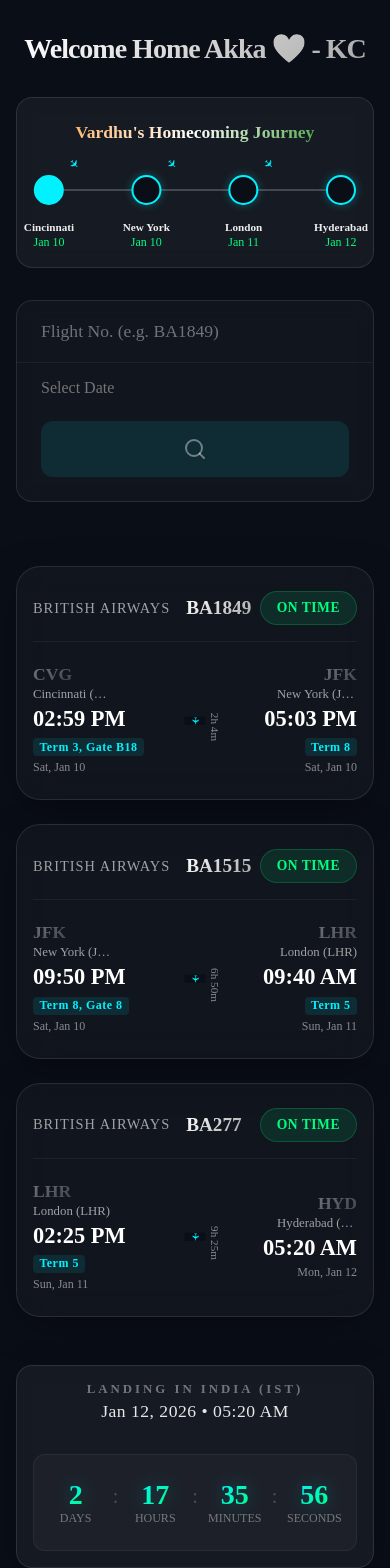
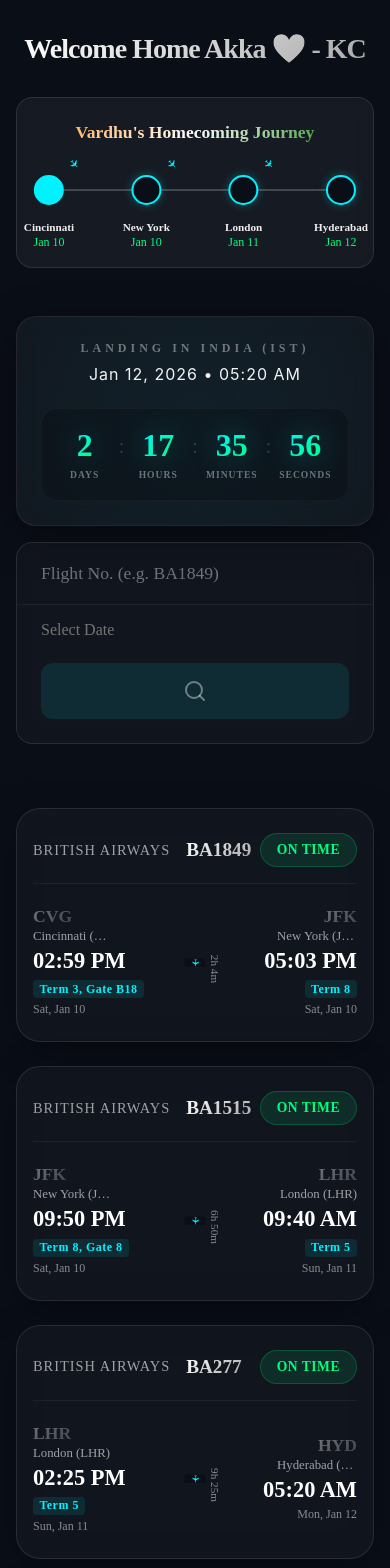
Before and after one commit to kc-writescode/FlightTracker, a Next.js app in the folder ProjectKC/: page / in a window 390 px wide. Shown: the top 1568 px of the page. Built offline with nearby package versions, Linux system fonts and the light colour scheme; no server answers.

Commit message:
UI: Reposition countdown and enhance to ultra-premium style

```diff
--- a/ProjectKC/src/app/page.tsx
+++ b/ProjectKC/src/app/page.tsx
@@ -95,6 +95,8 @@ export default function Home() {
 
       <JourneyMap currentLeg={currentLeg} />
 
+      <Countdown />
+
       <SearchInput onSearch={handleSearch} isLoading={isLoading} />
 
       <div className={styles.results}>
@@ -118,7 +120,7 @@ export default function Home() {
         )}
       </div>
 
-      <Countdown />
+
 
       <div className={styles.conceptImage}>
         <MagnifierImage
--- a/ProjectKC/src/components/Countdown.module.css
+++ b/ProjectKC/src/components/Countdown.module.css
@@ -1,120 +1,161 @@
 .container {
-    background: rgba(255, 255, 255, 0.05);
-    backdrop-filter: blur(10px);
-    border: 1px solid rgba(255, 255, 255, 0.1);
-    border-radius: 20px;
-    padding: 1.5rem 2rem;
-    margin: 1.5rem auto;
+    background: rgba(255, 255, 255, 0.03);
+    backdrop-filter: blur(12px);
+    border: 1px solid rgba(255, 255, 255, 0.08);
+    border-radius: 24px;
+    padding: 2rem;
+    margin: 2rem auto;
     width: 100%;
-    max-width: 600px;
+    max-width: 650px;
     text-align: center;
-    box-shadow: 0 8px 32px rgba(0, 0, 0, 0.3);
+    box-shadow:
+        0 10px 40px rgba(0, 0, 0, 0.4),
+        inset 0 0 20px rgba(255, 255, 255, 0.02);
+    position: relative;
+    overflow: hidden;
+}
+
+.container::before {
+    content: '';
+    position: absolute;
+    top: -50%;
+    left: -50%;
+    width: 200%;
+    height: 200%;
+    background: radial-gradient(circle at center, rgba(0, 242, 255, 0.05) 0%, transparent 70%);
+    pointer-events: none;
+    z-index: 0;
 }
 
 .title {
-    font-size: 0.8rem;
+    font-size: 0.75rem;
     text-transform: uppercase;
-    letter-spacing: 3px;
+    letter-spacing: 4px;
     color: rgba(255, 255, 255, 0.4);
-    margin-bottom: 0.25rem;
-    font-weight: 700;
+    margin-bottom: 0.5rem;
+    font-weight: 800;
+    position: relative;
+    z-index: 1;
 }
 
 .targetTime {
-    font-size: 1.1rem;
+    font-size: 1.25rem;
     color: #fff;
-    font-weight: 500;
-    margin-bottom: 2rem;
-    opacity: 0.9;
-    letter-spacing: 0.5px;
+    font-weight: 400;
+    margin-bottom: 2.5rem;
+    opacity: 0.95;
+    letter-spacing: 1px;
+    font-family: 'Inter', sans-serif;
+    position: relative;
+    z-index: 1;
 }
 
 .timer {
     display: flex;
     justify-content: center;
     align-items: center;
-    gap: 0.75rem;
-    background: rgba(255, 255, 255, 0.03);
-    padding: 1.5rem;
-    border-radius: 12px;
-    border: 1px solid rgba(255, 255, 255, 0.05);
+    gap: 1rem;
+    background: rgba(0, 0, 0, 0.2);
+    padding: 2rem;
+    border-radius: 20px;
+    border: 1px solid rgba(255, 255, 255, 0.03);
+    position: relative;
+    z-index: 1;
 }
 
 .segment {
     display: flex;
     flex-direction: column;
     align-items: center;
-    min-width: 80px;
+    min-width: 90px;
 }
 
 .value {
-    font-size: 2.75rem;
+    font-size: 3rem;
     font-weight: 900;
     font-variant-numeric: tabular-nums;
     background: linear-gradient(135deg, #00f2ff, #00ff80);
     -webkit-background-clip: text;
     background-clip: text;
     -webkit-text-fill-color: transparent;
-    filter: drop-shadow(0 0 10px rgba(0, 242, 255, 0.3));
+    filter: drop-shadow(0 0 15px rgba(0, 242, 255, 0.4));
+    line-height: 1;
 }
 
 .label {
-    font-size: 0.75rem;
+    font-size: 0.7rem;
     color: rgba(255, 255, 255, 0.4);
     text-transform: uppercase;
-    font-weight: 500;
+    font-weight: 600;
+    margin-top: 0.75rem;
+    letter-spacing: 1px;
 }
 
 .divider {
     font-size: 2rem;
-    font-weight: 300;
-    color: rgba(255, 255, 255, 0.2);
-    margin-bottom: 1.25rem;
+    font-weight: 200;
+    color: rgba(255, 255, 255, 0.15);
+    margin-bottom: 1.5rem;
 }
 
 .arrived {
-    font-size: 1.5rem;
-    font-weight: 700;
-    color: #fff;
-    text-shadow: 0 0 10px rgba(255, 255, 255, 0.5);
-    animation: bounce 2s infinite;
+    font-size: 2rem;
+    font-weight: 800;
+    background: linear-gradient(90deg, #fff, #00f2ff);
+    -webkit-background-clip: text;
+    background-clip: text;
+    -webkit-text-fill-color: transparent;
+    text-shadow: 0 0 20px rgba(0, 242, 255, 0.3);
+    animation: welcomeBounce 3s ease-in-out infinite;
+    position: relative;
+    z-index: 1;
 }
 
-@keyframes bounce {
+@keyframes welcomeBounce {
 
     0%,
-    20%,
-    50%,
-    80%,
     100% {
-        transform: translateY(0);
+        transform: translateY(0) scale(1);
     }
 
-    40% {
-        transform: translateY(-10px);
-    }
-
-    60% {
-        transform: translateY(-5px);
+    50% {
+        transform: translateY(-10px) scale(1.05);
     }
 }
 
-@media (max-width: 600px) {
+@media (max-width: 650px) {
     .container {
-        padding: 1rem;
+        padding: 1.5rem;
+        margin: 1rem auto;
+        border-radius: 20px;
+    }
+
+    .targetTime {
+        font-size: 1rem;
+        margin-bottom: 1.5rem;
+    }
+
+    .timer {
+        padding: 1.25rem 0.75rem;
+        gap: 0.25rem;
         border-radius: 16px;
     }
 
     .value {
-        font-size: 1.75rem;
+        font-size: 2rem;
     }
 
     .segment {
-        min-width: 50px;
+        min-width: 60px;
+    }
+
+    .label {
+        font-size: 0.6rem;
+        margin-top: 0.5rem;
     }
 
     .divider {
         font-size: 1.25rem;
-        margin-bottom: 0.8rem;
+        margin-bottom: 1rem;
     }
 }
```
